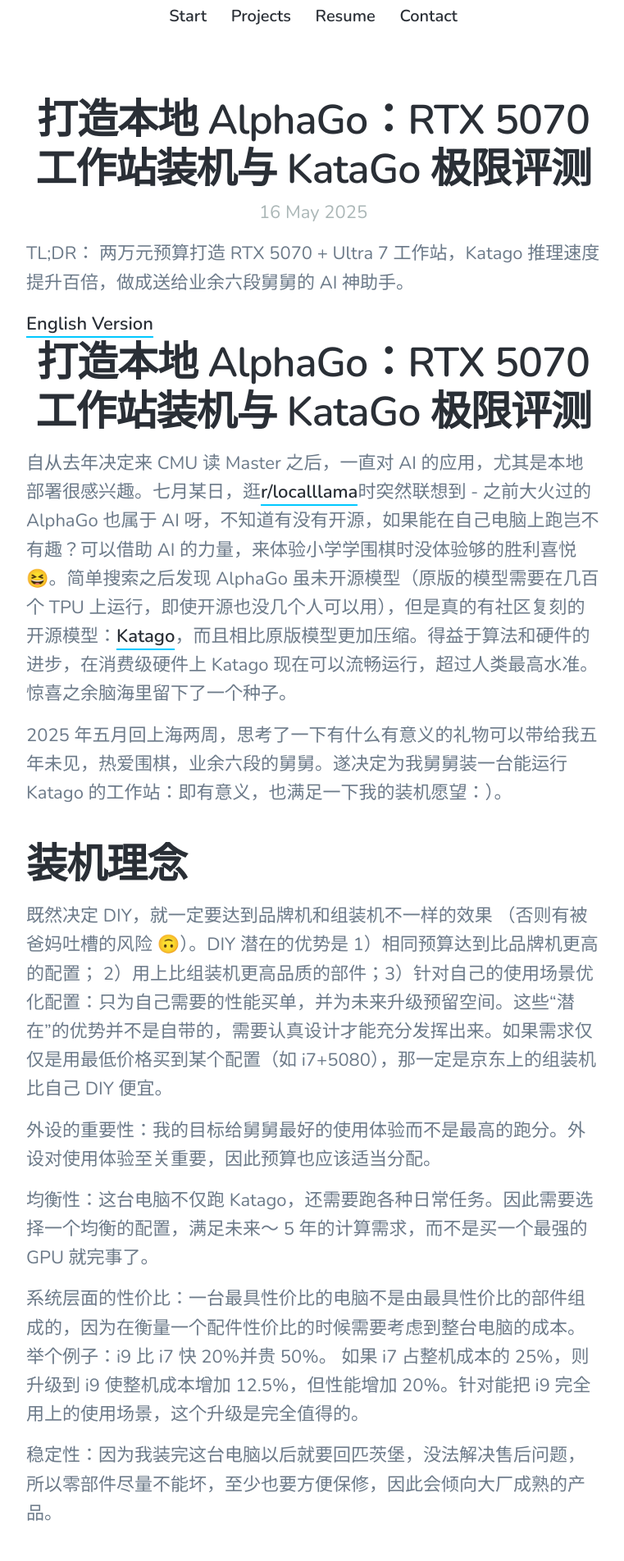
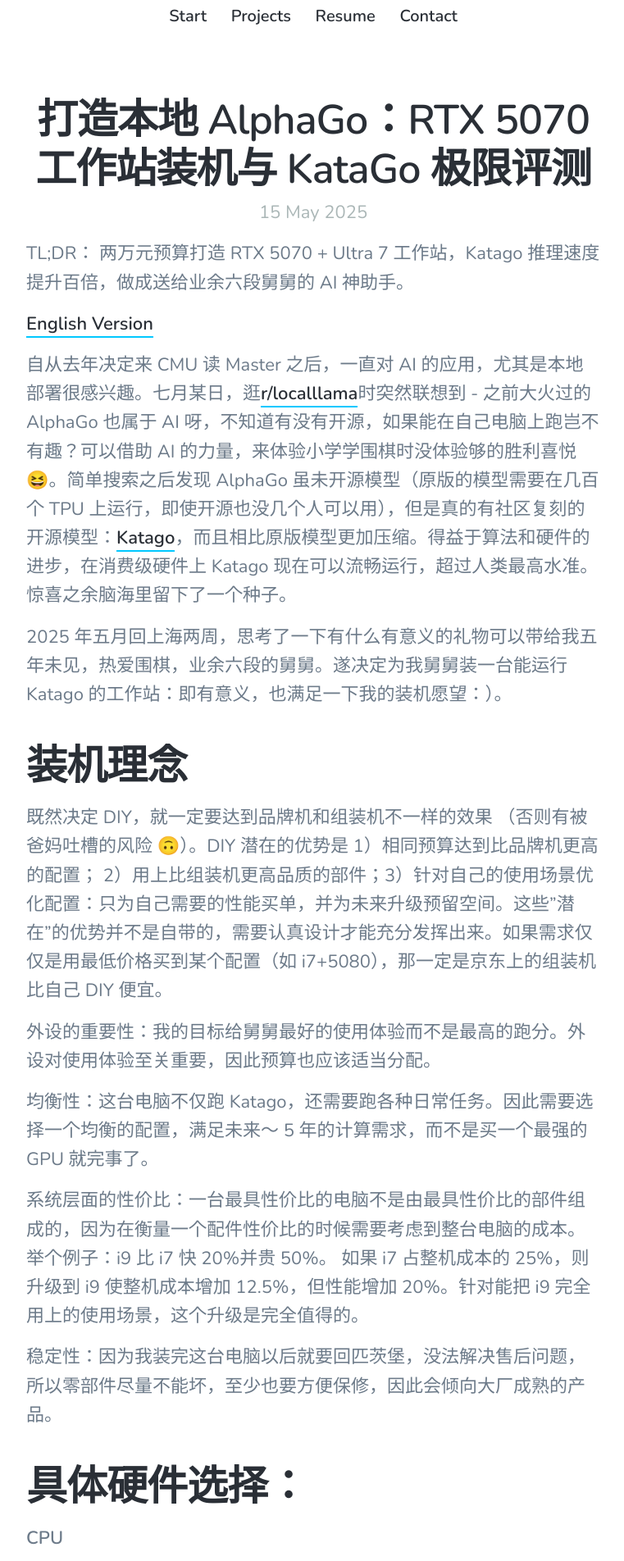
Before and after one commit to YuanpingSong/yuanpingsong.github.io, a Jekyll site: the page built from _posts/2025-05-15-katago-workstation-build-and-bench-zh.md, in a window 1280 px wide. Shown: the part 353-2257 px from the top of the page at 82% size, without its empty margins (258-1019 px from the left). Built offline with Jekyll 4.4.1, drawn with Linux system fonts in a browser that asks for light colours; nearby versions of some CDN libraries; some of the changed text lies outside the part shown.

Commit message:
fix: Fix post front matter, Title CSS

````diff
--- a/_posts/2025-05-16-katago-workstation-build-and-bench-zh.md
+++ b/_posts/2025-05-15-katago-workstation-build-and-bench-zh.md
@@ -1,16 +1,14 @@
 ---
 tab_title: KataGo 工作站
 title: "打造本地 AlphaGo：RTX 5070 工作站装机与 KataGo 极限评测"
-date: 2025-05-16 21:00:00
+date: 2025-05-15 21:00:00
 featured_image: "/images/2025-05-16-katago-workstation-build-and-bench/author-tpu-rack.jpeg"
 excerpt: 两万元预算打造 RTX 5070 + Ultra 7 工作站，Katago 推理速度提升百倍，做成送给业余六段舅舅的 AI 神助手。
 ---
 
 TL;DR： 两万元预算打造 RTX 5070 + Ultra 7 工作站，Katago 推理速度提升百倍，做成送给业余六段舅舅的 AI 神助手。
 
-[English Version](/2025/05/16/katago-workstation-build-and-bench-en/)
-
-# 打造本地 AlphaGo：RTX 5070 工作站装机与 KataGo 极限评测
+[English Version](/blog/katago-workstation-build-and-bench-en/)
 
 自从去年决定来 CMU 读 Master 之后，一直对 AI 的应用，尤其是本地部署很感兴趣。七月某日，逛[r/localllama](https://www.reddit.com/r/LocalLLaMA/)时突然联想到 - 之前大火过的 AlphaGo 也属于 AI 呀，不知道有没有开源，如果能在自己电脑上跑岂不有趣？可以借助 AI 的力量，来体验小学学围棋时没体验够的胜利喜悦 😆。简单搜索之后发现 AlphaGo 虽未开源模型（原版的模型需要在几百个 TPU 上运行，即使开源也没几个人可以用），但是真的有社区复刻的开源模型：[Katago](https://github.com/lightvector/KataGo)，而且相比原版模型更加压缩。得益于算法和硬件的进步，在消费级硬件上 Katago 现在可以流畅运行，超过人类最高水准。惊喜之余脑海里留下了一个种子。
 
@@ -18,7 +16,7 @@
 
 ## 装机理念
 
-既然决定 DIY，就一定要达到品牌机和组装机不一样的效果 （否则有被爸妈吐槽的风险 🙃）。DIY 潜在的优势是 1）相同预算达到比品牌机更高的配置； 2）用上比组装机更高品质的部件；3）针对自己的使用场景优化配置：只为自己需要的性能买单，并为未来升级预留空间。这些“潜在”的优势并不是自带的，需要认真设计才能充分发挥出来。如果需求仅仅是用最低价格买到某个配置（如 i7+5080），那一定是京东上的组装机比自己 DIY 便宜。
+既然决定 DIY，就一定要达到品牌机和组装机不一样的效果 （否则有被爸妈吐槽的风险 🙃）。DIY 潜在的优势是 1）相同预算达到比品牌机更高的配置； 2）用上比组装机更高品质的部件；3）针对自己的使用场景优化配置：只为自己需要的性能买单，并为未来升级预留空间。这些"潜在"的优势并不是自带的，需要认真设计才能充分发挥出来。如果需求仅仅是用最低价格买到某个配置（如 i7+5080），那一定是京东上的组装机比自己 DIY 便宜。
 
 外设的重要性：我的目标给舅舅最好的使用体验而不是最高的跑分。外设对使用体验至关重要，因此预算也应该适当分配。
 
@@ -54,15 +52,15 @@
 
 **显卡**
 
-- 运行 Katago 的显存占用只有 1G 左右，因此 50 系列和更古早的显卡都可以用。因为现在 GPU 溢价太高，所以选择入手了“够用就行”的 Prime RTX 5070 12G。
+- 运行 Katago 的显存占用只有 1G 左右，因此 50 系列和更古早的显卡都可以用。因为现在 GPU 溢价太高，所以选择入手了"够用就行"的 Prime RTX 5070 12G。
 
-  | 型号            | 显存容量    | FP16 Tensor TFLOPS（FP32 Accumulate）            | 建议零售价（人民币）                            | 市场售价（人民币）                                |
-  | --------------- | ----------- | ------------------------------------------------ | ----------------------------------------------- | ------------------------------------------------- |
-  | **RTX 5090 D**  | 32 GB GDDR7 | 419.2 TFLOPS ([Wikipedia][1], [NVIDIA][2])       | 16 499 元起 ([IT 之家][3], [Sina Finance][4])   | 28 000 – 39 000 元 ([36Kr][5], [Sina Finance][6]) |
-  | **RTX 5080**    | 16 GB GDDR7 | 225.1 TFLOPS ([Wikipedia][1], [ZOL AI][7])       | 8 299 元起 ([IT 之家][3], [IT 之家][8])         | ≈ 8 299 元 ([IT 之家][8])                         |
-  | **RTX 5070 Ti** | 16 GB GDDR7 | 177.4 TFLOPS ([Wikipedia][1], [Sina Finance][9]) | 6 299 元起 ([Sina Finance][9], [Sohu News][10]) | 7 000 – 8 000 元 ([Sohu][11])                     |
-  | **RTX 5070**    | 12 GB GDDR7 | 123.9 TFLOPS ([Wikipedia][1], [Gamersky][12])    | 4 599 元起 ([Gamersky][12])                     | ≈ 4 599 元 ([什么值得买][13])                     |
-  | **RTX 5060 Ti** | 16 GB GDDR7 | 92.9 TFLOPS¹                                     | 3 599 元起 ([SMZDM Post][14])                   | ≈ 3 400 元 ([Zhihu][15])                          |
+| 型号            | 显存容量    | FP16 Tensor TFLOPS（FP32 Accumulate）            | 建议零售价（人民币）                            | 市场售价（人民币）                                |
+| --------------- | ----------- | ------------------------------------------------ | ----------------------------------------------- | ------------------------------------------------- |
+| **RTX 5090 D**  | 32 GB GDDR7 | 419.2 TFLOPS ([Wikipedia][1], [NVIDIA][2])       | 16 499 元起 ([IT 之家][3], [Sina Finance][4])   | 28 000 – 39 000 元 ([36Kr][5], [Sina Finance][6]) |
+| **RTX 5080**    | 16 GB GDDR7 | 225.1 TFLOPS ([Wikipedia][1], [ZOL AI][7])       | 8 299 元起 ([IT 之家][3], [IT 之家][8])         | ≈ 8 299 元 ([IT 之家][8])                         |
+| **RTX 5070 Ti** | 16 GB GDDR7 | 177.4 TFLOPS ([Wikipedia][1], [Sina Finance][9]) | 6 299 元起 ([Sina Finance][9], [Sohu News][10]) | 7 000 – 8 000 元 ([Sohu][11])                     |
+| **RTX 5070**    | 12 GB GDDR7 | 123.9 TFLOPS ([Wikipedia][1], [Gamersky][12])    | 4 599 元起 ([Gamersky][12])                     | ≈ 4 599 元 ([什么值得买][13])                     |
+| **RTX 5060 Ti** | 16 GB GDDR7 | 92.9 TFLOPS¹                                     | 3 599 元起 ([SMZDM Post][14])                   | ≈ 3 400 元 ([Zhihu][15])                          |
 
 [1]: https://en.wikipedia.org/wiki/GeForce_RTX_50_series?utm_source=chatgpt.com "GeForce RTX 50 series"
 [2]: https://www.nvidia.cn/geforce/graphics-cards/50-series/rtx-5090-d/?utm_source=chatgpt.com "GeForce RTX 5090 D 显卡| NVIDIA"
@@ -76,7 +74,7 @@
 [10]: https://news.sohu.com/a/860933883_122004016?utm_source=chatgpt.com "RTX 5070 Ti国行定价6299元，首批货源堪忧！ - 新闻"
 [11]: https://www.sohu.com/a/861090461_438786?utm_source=chatgpt.com "英伟达RTX 5070 Ti国行定价6299元起，消息称货源相当紧张 - 搜狐"
 
-[12]: https://www.gamersky.com/hardware/202503/1892485.shtml?utm_source=chatgpt.com "曝 RTX 5070 显卡国行零售价\"基本已敲定\"：4599 元 - 游民星空"
+[12]: https://www.gamersky.com/hardware/202503/1892485.shtml?utm_source=chatgpt.com "曝 RTX 5070 显卡国行零售价"基本已敲定"：4599 元 - 游民星空"
 [13]: https://www.smzdm.com/p/145647055/?utm_source=chatgpt.com "英伟达 NVIDIA GeForce RTX 5070 Founders Edition 公版显卡全新 ..."
 [14]: https://post.smzdm.com/p/axdlggmd?utm_source=chatgpt.com "传英伟达已确定 RTX 5060 Ti 国行 MSRP：16GB 和 8GB 版分别为 3599 ..."
 [15]: https://www.zhihu.com/question/1896149871578281604?utm_source=chatgpt.com "英伟达 RTX 5060 Ti 正式开售，国行售价 3199 元起 - 知乎"
@@ -105,21 +103,21 @@
 
 - 习惯了苹果之后，对于屏幕素质的要求明显提高了哈哈哈。这次装机的备选项是两款戴尔今年 CES 推出的新款 32 寸 4k 屏幕：U3225QE 和 S3225QC。体验过后的感受是：两个屏幕都很赞！U3225QE 哑光屏看上去很舒服，接口很强大，非常适合连接笔记本做 dock + 一天八小时办公。S3225QC 亮面屏+OLED 色彩很漂亮，空间音频的扬声器也很惊艳，很适合连台式机作为影音屏。决定是 U3225QE 留下来自用，S3225QC 送给舅舅。参数对比如下：
 
-  | 参数               | S3225QC                                        | U3225QE                                                                                                                                                   |
-  | ------------------ | ---------------------------------------------- | --------------------------------------------------------------------------------------------------------------------------------------------------------- |
-  | 型号               | S3225QC                                        | U3225QE                                                                                                                                                   |
-  | 屏幕尺寸           | 31.6 英寸                                      | 31.5 英寸                                                                                                                                                 |
-  | 分辨率             | 3840×2160                                      | 3840×2160                                                                                                                                                 |
-  | 面板类型           | QD-OLED                                        | IPS Black                                                                                                                                                 |
-  | 刷新率             | 120 Hz                                         | 120 Hz                                                                                                                                                    |
-  | 对比度             | 理论无限 : 1                                   | 3,000 : 1                                                                                                                                                 |
-  | 响应时间           | 0.03 ms (GtG)                                  | 5 ms (GtG)                                                                                                                                                |
-  | 色域覆盖           | 99 % DCI-P3                                    | DCI-P3 99 % / sRGB 100 %                                                                                                                                  |
-  | HDR 认证           | VESA DisplayHDR True Black 400                 | DisplayHDR 600                                                                                                                                            |
-  | 扬声器             | 内置 5×5 W                                     | 无内置扬声器                                                                                                                                              |
-  | USB-C 供电         | 最⾼ 90 W                                      | 最⾼ 140 W                                                                                                                                                |
-  | 端口               | 2×HDMI 2.1, 1×DisplayPort 1.4, 1×USB-C (DP+PD) | 1×HDMI 2.1, 2×DisplayPort 1.4 (输⼊), 1×DisplayPort 1.4 (输出), 2×Thunderbolt 4 (上/下⾏), 1×USB-C (KVM 上⾏), 4×USB-A, 1×2.5 GbE RJ45, 1×3.5 mm 音频输出 |
-  | 市场售价（人民币） | ￥ 6,499                                       | ￥ 5,999                                                                                                                                                  |
+| 参数               | S3225QC                                        | U3225QE                                                                                                                                                   |
+| ------------------ | ---------------------------------------------- | --------------------------------------------------------------------------------------------------------------------------------------------------------- |
+| 型号               | S3225QC                                        | U3225QE                                                                                                                                                   |
+| 屏幕尺寸           | 31.6 英寸                                      | 31.5 英寸                                                                                                                                                 |
+| 分辨率             | 3840×2160                                      | 3840×2160                                                                                                                                                 |
+| 面板类型           | QD-OLED                                        | IPS Black                                                                                                                                                 |
+| 刷新率             | 120 Hz                                         | 120 Hz                                                                                                                                                    |
+| 对比度             | 理论无限 : 1                                   | 3,000 : 1                                                                                                                                                 |
+| 响应时间           | 0.03 ms (GtG)                                  | 5 ms (GtG)                                                                                                                                                |
+| 色域覆盖           | 99 % DCI-P3                                    | DCI-P3 99 % / sRGB 100 %                                                                                                                                  |
+| HDR 认证           | VESA DisplayHDR True Black 400                 | DisplayHDR 600                                                                                                                                            |
+| 扬声器             | 内置 5×5 W                                     | 无内置扬声器                                                                                                                                              |
+| USB-C 供电         | 最⾼ 90 W                                      | 最⾼ 140 W                                                                                                                                                |
+| 端口               | 2×HDMI 2.1, 1×DisplayPort 1.4, 1×USB-C (DP+PD) | 1×HDMI 2.1, 2×DisplayPort 1.4 (输⼊), 1×DisplayPort 1.4 (输出), 2×Thunderbolt 4 (上/下⾏), 1×USB-C (KVM 上⾏), 4×USB-A, 1×2.5 GbE RJ45, 1×3.5 mm 音频输出 |
+| 市场售价（人民币） | ￥ 6,499                                       | ￥ 5,999                                                                                                                                                  |
 
 **预算**：主机+外设 ¥20000 左右
 
@@ -178,12 +176,12 @@
 - 更新系统环境变量
 
   - 按下 Win + R，输入 sysdm.cpl 并回车，打开系统属性。
-  - 切换到 “高级” 标签页，点击 “环境变量”。
-  - 在 “系统变量” 中找到并选择 Path，点击 “编辑”。
-  - 点击 “新建”，添加以下路径：
+  - 切换到 "高级" 标签页，点击 "环境变量"。
+  - 在 "系统变量" 中找到并选择 Path，点击 "编辑"。
+  - 点击 "新建"，添加以下路径：
   - C:\Program Files\NVIDIA GPU Computing Toolkit\CUDA\vX.Y\bin
   - 再次，确保将 vX.Y 替换为您的实际 CUDA 版本。
-  - 点击 “确定” 保存更改，并关闭所有对话框。
+  - 点击 "确定" 保存更改，并关闭所有对话框。
 
 - 在命令提示符里运行`where cudnn64_9.dll`确保 CUDNN 可以被其他程序调用
 
@@ -208,14 +206,14 @@
 
       方法一：添加解压目录中的 lib 路径到 PATH
 
-      1. 按下 **Windows 键**，搜索并打开 **“编辑系统环境变量”**。
-      2. 在弹出的窗口中，点击 **“环境变量…”**。
-      3. 在 **“系统变量”** 部分，找到并选择 **“Path”**，然后点击 **“编辑…”**。
-      4. 点击 **“新建”**，添加以下路径：
+      1. 按下 **Windows 键**，搜索并打开 **"编辑系统环境变量"**。
+      2. 在弹出的窗口中，点击 **"环境变量…"**。
+      3. 在 **"系统变量"** 部分，找到并选择 **"Path"**，然后点击 **"编辑…"**。
+      4. 点击 **"新建"**，添加以下路径：
          ```
          <安装目录>\TensorRT-10.x.x.x\lib
          ```
-      5. 连续点击 **“确定”**，直到所有窗口关闭。
+      5. 连续点击 **"确定"**，直到所有窗口关闭。
 
       方法二：将 DLL 文件复制到 CUDA 安装目录
 
@@ -250,7 +248,7 @@
 
 Katrain 是一个为 Katago 设计的图形界面，从 Github 上下载安装程序：[Katrain.exe](https://github.com/sanderland/katrain/releases)
 
-安装成功后启动，单击左上角菜单按钮，打开“通用和引擎设置”界面。把“KataGo 运行文件路径“和“KataGo 模型文件路径“更新为在第 1 步和第 6 步下载的文件。“KataGo 引擎设置“中“分析中每步棋运算步数“可以从默认值增加。回到主界面，所有的安装就大功告成啦。
+安装成功后启动，单击左上角菜单按钮，打开"通用和引擎设置"界面。把"KataGo 运行文件路径"和"KataGo 模型文件路径"更新为在第 1 步和第 6 步下载的文件。"KataGo 引擎设置"中"分析中每步棋运算步数"可以从默认值增加。回到主界面，所有的安装就大功告成啦。
 
 ## Katago 性能评测
 
@@ -262,15 +260,15 @@
 
 | 段位水平                           | 建议访问次数 / 步<sup>†</sup> | 主要依据                                                                                     | 注释                                |
 | ---------------------------------- | ----------------------------- | -------------------------------------------------------------------------------------------- | ----------------------------------- |
-| 4 段                               | ≈ 6 visits                    | portkata  校准公式 (2020) ([GitHub][1])                                                      | —                                   |
-| 5 段                               | ≈ 8 visits                    | 同上 ([GitHub][1])                                                                           | 博主常用“8 次”作 5d 练习            |
+| 4 段                               | ≈ 6 visits                    | portkata 校准公式 (2020) ([GitHub][1])                                                       | —                                   |
+| 5 段                               | ≈ 8 visits                    | 同上 ([GitHub][1])                                                                           | 博主常用"8 次"作 5d 练习            |
 | 6 段                               | ≈ 10 visits                   | 同上 ([GitHub][1])                                                                           | —                                   |
 | 7 段                               | ≈ 12 visits                   | 同上 ([GitHub][1])                                                                           | —                                   |
 | 8 段                               | ≈ 14 visits                   | 同上 ([GitHub][1])                                                                           | —                                   |
 | 9 段                               | ≈ 16 visits                   | 同上；实测能击败 Zen7 9d ([GitHub][1])                                                       |                                     |
 | 顶业余 / 准职业                    | ≈ 128 visits                  | OGS 讨论：几十～百次已超最强业余 ([Online Go Forum][2])                                      | b28c512 额外 +300 Elo ([Reddit][3]) |
 | **超人类**                         | **≥ 2 048 visits**            | OGS「潜在段位膨胀」& 对抗策略论文 (2022) ([Online Go Forum][4], [OpenReview][5])             | 72 % 对抗胜率仍可破防               |
-| “极限推衍”<br/>（科研 / 题材挖掘） | 10 000 – 100 000 visits       | 研究者与 L19 讨论：万级可显著减少偶发失误、稳定劫争 ([Life In 19x19][6], [Life In 19x19][7]) | 收益递减，但可作超长读秒或漏洞检测  |
+| "极限推衍"<br/>（科研 / 题材挖掘） | 10 000 – 100 000 visits       | 研究者与 L19 讨论：万级可显著减少偶发失误、稳定劫争 ([Life In 19x19][6], [Life In 19x19][7]) | 收益递减，但可作超长读秒或漏洞检测  |
 
 [1]: https://github.com/lightvector/KataGo/issues/321 "Android binary · Issue #321 · lightvector/KataGo · GitHub"
 [2]: https://forums.online-go.com/t/what-is-the-strength-of-katago/52023?utm_source=chatgpt.com "What is the strength of KataGo? - Online Go Forum"
--- a/_sass/_basic.scss
+++ b/_sass/_basic.scss
@@ -221,9 +221,9 @@
   font-weight: $bold-weight;
   @include transition(all 0.15s ease-in-out);
 
-  @include mq(tabletp) {
-    white-space: nowrap;
-  }
+  // @include mq(tabletp) {
+  //   white-space: nowrap;
+  // }
 
   &:hover {
     color: $accent-color;
````
Also changed, not shown: _posts/2025-05-15-katago-workstation-build-and-bench-en.md (renamed from _posts/2025-05-16-katago-workstation-build-and-bench-en.md, +3 -5 lines).
